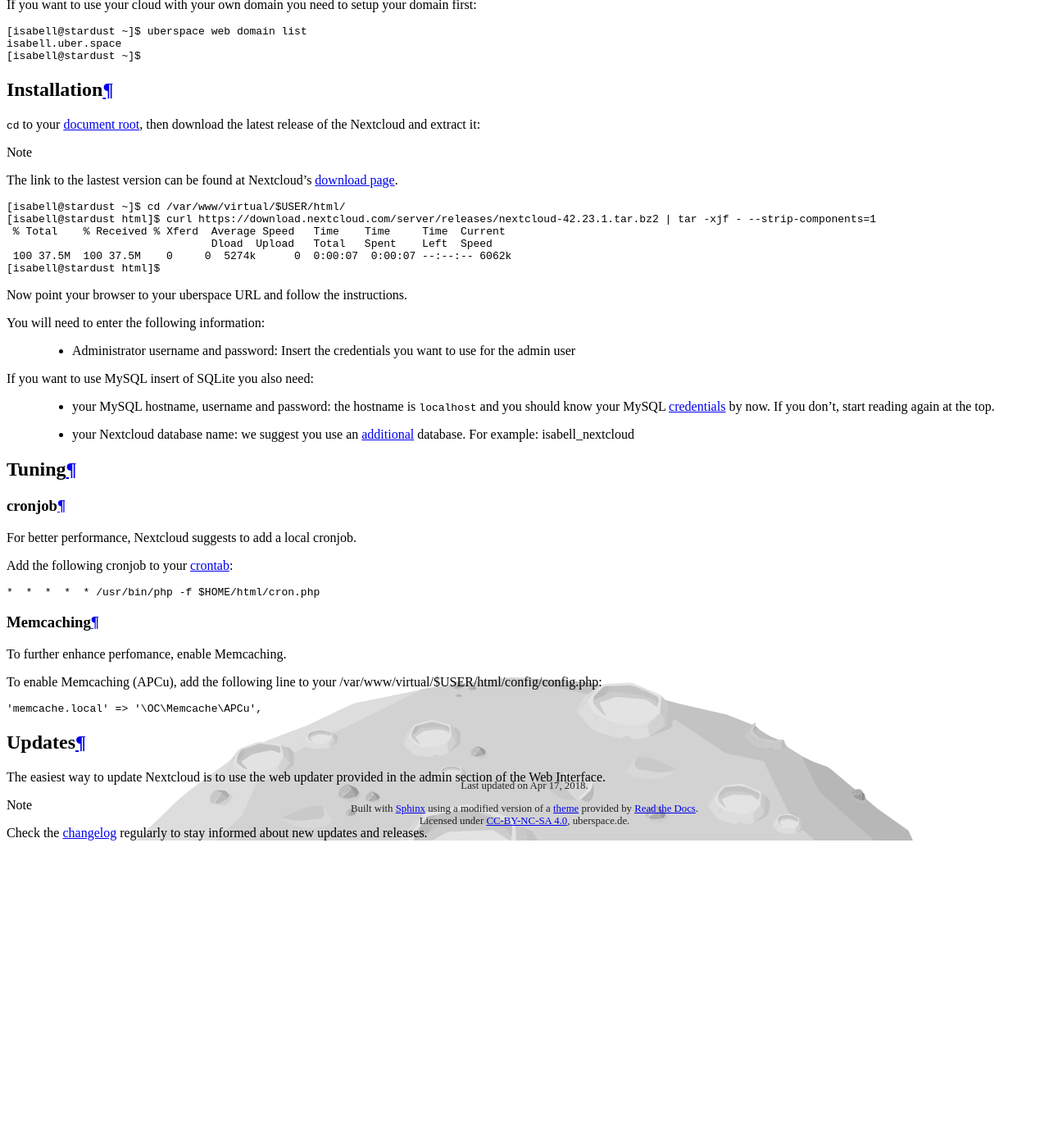
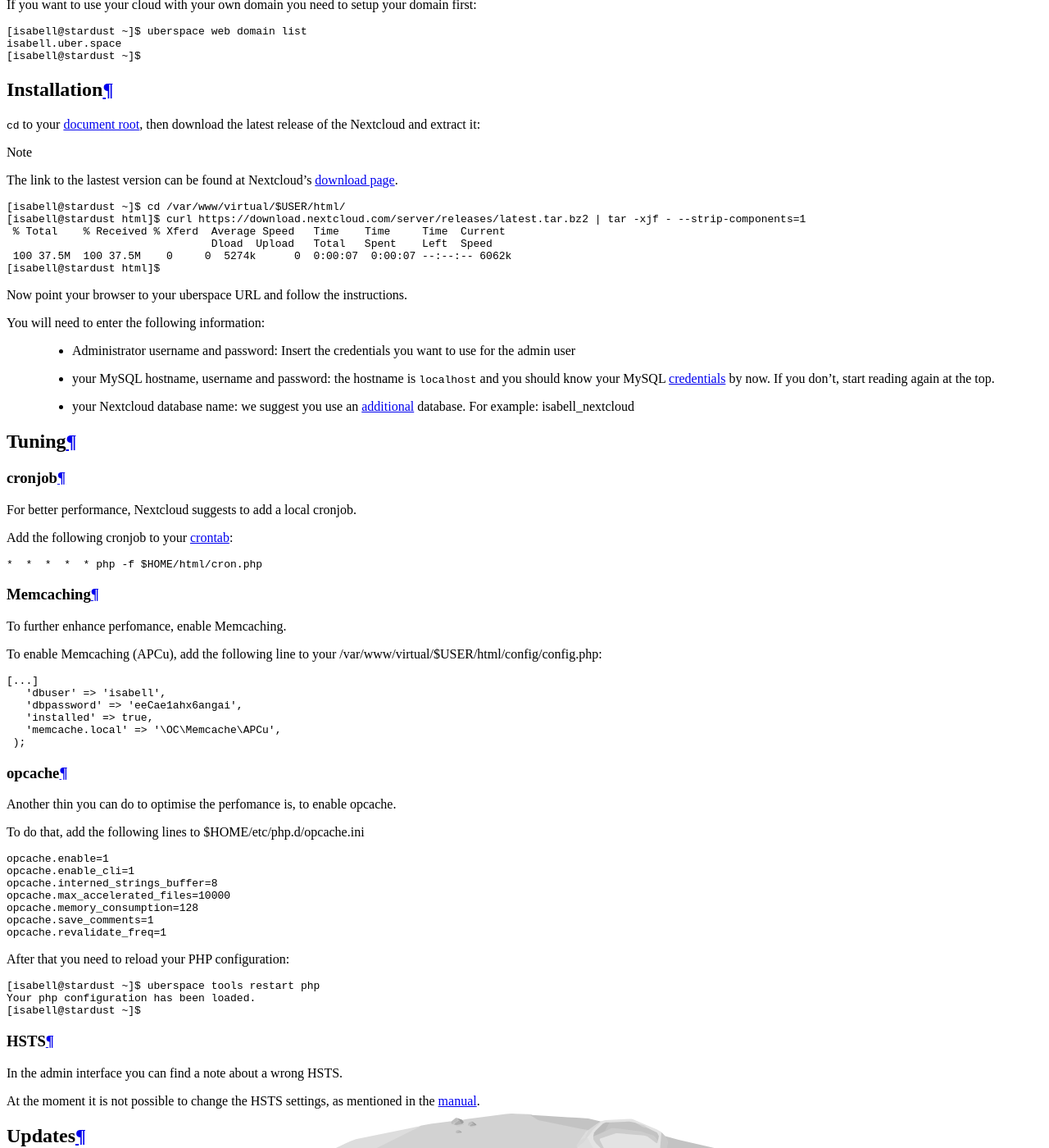
Before and after one commit to Uberspace/lab, a Sphinx documentation site: the page built from source/guide_nextcloud.rst, in a window 1280 px wide and 1400 px high, scrolled down 1491 px. Shown: the whole window at 82% size. Built offline with Sphinx 7.4.7 and the Read the Docs theme 2.0.0, drawn with Linux system fonts in a browser that asks for light colours; before the commit the page ends 2644 px from its top, so only the background shows below that; some of the changed text lies outside the part shown.

Commit message:
Added all things mentioned by @nichtmax

```diff
--- a/source/guide_nextcloud.rst
+++ b/source/guide_nextcloud.rst
@@ -49,7 +49,7 @@
 ::
 
  [isabell@stardust ~]$ cd /var/www/virtual/$USER/html/
- [isabell@stardust html]$ curl https://download.nextcloud.com/server/releases/nextcloud-42.23.1.tar.bz2 | tar -xjf - --strip-components=1
+ [isabell@stardust html]$ curl https://download.nextcloud.com/server/releases/latest.tar.bz2 | tar -xjf - --strip-components=1
   % Total    % Received % Xferd  Average Speed   Time    Time     Time  Current
                                  Dload  Upload   Total   Spent    Left  Speed
   100 37.5M  100 37.5M    0     0  5274k      0  0:00:07  0:00:07 --:--:-- 6062k
@@ -60,9 +60,6 @@
 You will need to enter the following information:
 
   * Administrator username and password: Insert the credentials you want to use for the admin user
-
-If you want to use MySQL insert of SQLite you also need:
-
   * your MySQL hostname, username and password: the hostname is ``localhost`` and you should know your MySQL credentials_ by now. If you don't, start reading again at the top.
   * your Nextcloud database name: we suggest you use an additional_ database. For example: isabell_nextcloud
 
@@ -78,7 +75,7 @@
 
 ::
 
- *  *  *  *  * /usr/bin/php -f $HOME/html/cron.php
+ *  *  *  *  * php -f $HOME/html/cron.php
 
 Memcaching
 ----------
@@ -87,10 +84,47 @@
 
 To enable Memcaching (APCu), add the following line to your /var/www/virtual/$USER/html/config/config.php:
 
+.. code-block:: console
+ :emphasize-lines: 5
+
+ [...]
+    'dbuser' => 'isabell',
+    'dbpassword' => 'eeCae1ahx6angai',
+    'installed' => true,
+    'memcache.local' => '\OC\Memcache\APCu',
+  );
+
+opcache
+-------
+
+Another thin you can do to optimise the perfomance is, to enable opcache.
+
+To do that, add the following lines to $HOME/etc/php.d/opcache.ini
+
 ::
 
- 'memcache.local' => '\OC\Memcache\APCu',
+ opcache.enable=1
+ opcache.enable_cli=1
+ opcache.interned_strings_buffer=8
+ opcache.max_accelerated_files=10000
+ opcache.memory_consumption=128
+ opcache.save_comments=1
+ opcache.revalidate_freq=1
 
+After that you need to reload your PHP configuration:
+
+::
+
+ [isabell@stardust ~]$ uberspace tools restart php
+ Your php configuration has been loaded.
+ [isabell@stardust ~]$
+
+HSTS
+----
+
+In the admin interface you can find a note about a wrong HSTS.
+
+At the moment it is not possible to change the HSTS settings, as mentioned in the `manual <https://manual.uberspace.de/en/web-security.html>`_.
 
 Updates
 =======
@@ -102,7 +136,7 @@
 
 .. _ownCloud: https://owncloud.org
 .. _Nextcloud: https://nextcloud.com
-.. _PHP: http://www.php.net/
+.. _PHP: https://manual.uberspace.de/en/lang-php.html
 .. _credentials: https://manual.uberspace.de/en/database-mysql.html#login-credentials
 .. _MySQL: https://manual.uberspace.de/en/database-mysql.html
 .. _domains: https://manual.uberspace.de/en/web-domains.html
@@ -110,3 +144,8 @@
 .. _additional: https://manual.uberspace.de/en/database-mysql.html#additional-databases
 .. _cronjobs: https://manual.uberspace.de/en/daemons-cron.html
 .. _crontab: https://manual.uberspace.de/en/daemons-cron.html
+
+
+----
+
+Tested with Nextcloud 13.0.1, Uberspace 7.1.3
```
